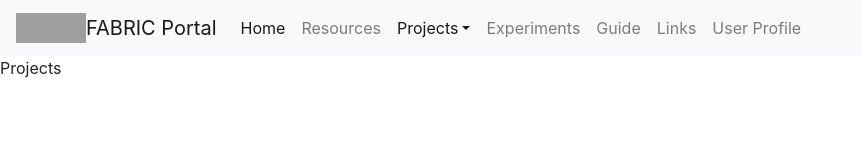
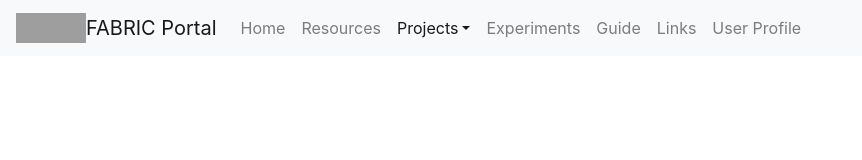
Before and after one commit to fabric-testbed/fabric-portal, a React (Create React App) app: page /projects in a window 1280 px wide. Shown: the top 160 px of the page, without its empty margins (0-862 px from the left). Built offline with nearby package versions, Linux system fonts and the light colour scheme; grey boxes are pictures that could not be loaded.

Commit message:
#1: added nested routes for projects sub pages

```diff
--- a/src/App.js
+++ b/src/App.js
@@ -4,8 +4,7 @@ import { BrowserRouter as Router, Switch, Route } from "react-router-dom";
 import Home from "./pages/Home";
 import Resources from "./pages/Resources";
 import Projects from "./pages/Projects";
-import AllProjects from "./pages/AllProjects";
-import MyProjects from "./pages/MyProjects";
+
 import Experiments from "./pages/Experiments";
 import Guide from "./pages/Guide";
 import Links from "./pages/Links";
@@ -25,8 +24,8 @@ function App() {
           <Route path="/" component={Home} exact />
           <Route path="/resources" component={Resources} />
           <Route path="/projects" component={Projects} />
-          <Route path="/all-projects" component={AllProjects} />
-          <Route path="/my-projects" component={MyProjects} />
+          {/* <Route path="/all-projects" component={AllProjects} />
+          <Route path="/my-projects" component={MyProjects} /> */}
           <Route path="/experiments" component={Experiments} />
           <Route path="/guide" component={Guide} />
           <Route path="/links" component={Links} />
--- a/src/components/headerNav.jsx
+++ b/src/components/headerNav.jsx
@@ -8,20 +8,26 @@ class HeaderNav extends React.Component {
     super(props);
     this.state = {
       data: [
-        { name: "Home", path: "/", child: [] },
-        { name: "Resources", path: "/resources", child: [] },
+        { name: "Home", path: "/", child: [], exact: "true" },
+        { name: "Resources", path: "/resources", child: [], exact: "false" },
         {
           name: "Projects",
           path: "/projects",
           child: [
-            { name: "All Projects", path: "/all-projects" },
-            { name: "My Projects", path: "/my-projects" },
+            { name: "All Projects", path: "/projects/all-projects" },
+            { name: "My Projects", path: "/projects/my-projects" },
           ],
+          exact: "false",
         },
-        { name: "Experiments", path: "/experiments", child: [] },
-        { name: "Guide", path: "/guide", child: [] },
-        { name: "Links", path: "/links", child: [] },
-        { name: "User Profile", path: "/user", child: [] },
+        {
+          name: "Experiments",
+          path: "/experiments",
+          child: [],
+          exact: "false",
+        },
+        { name: "Guide", path: "/guide", child: [], exact: "false" },
+        { name: "Links", path: "/links", child: [], exact: "false" },
+        { name: "User Profile", path: "/user", child: [], exact: "false" },
       ],
     };
   }
@@ -70,6 +76,7 @@ class HeaderNav extends React.Component {
                     data-toggle={item.child.length > 0 ? "dropdown" : ""}
                     aria-haspopup="true"
                     aria-expanded="false"
+                    exact={item.exact}
                   >
                     {item.name}
                   </NavLink>
--- a/src/pages/Home.jsx
+++ b/src/pages/Home.jsx
@@ -1,7 +1,9 @@
 import React from "react";
 
-const Home = () => {
-  return <div>Home</div>;
-};
+class Home extends React.Component {
+  render() {
+    return <div>Home</div>;
+  }
+}
 
 export default Home;
--- a/src/pages/Projects.jsx
+++ b/src/pages/Projects.jsx
@@ -1,7 +1,23 @@
 import React from "react";
+import { BrowserRouter as Router, Switch, Route } from "react-router-dom";
+import AllProjects from "../pages/AllProjects";
+import MyProjects from "../pages/MyProjects";
 
-const Projects = () => {
-  return <div>Projects</div>;
-};
+class Projects extends React.Component {
+  render() {
+    return (
+      <div>
+        <Route
+          path={`${this.props.match.path}/all-projects`}
+          component={AllProjects}
+        />
+        <Route
+          path={`${this.props.match.path}/my-projects`}
+          component={MyProjects}
+        />
+      </div>
+    );
+  }
+}
 
 export default Projects;
```
